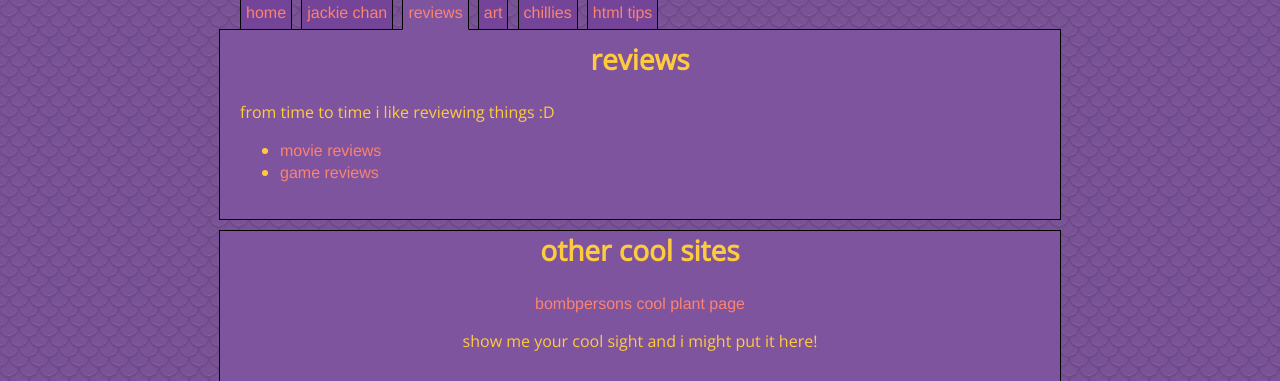
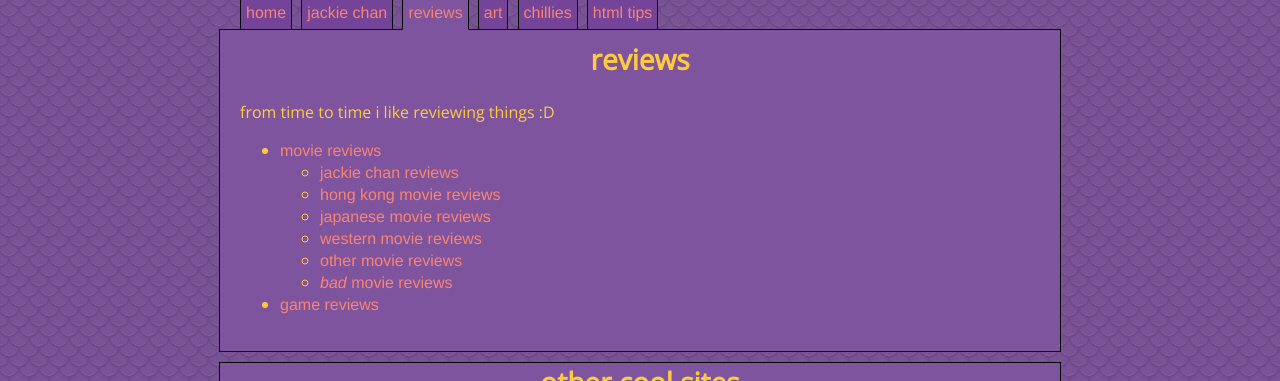
Before and after one commit to catchouli/rena.talkhaus.com, a Jekyll site: the page built from reviews.md, in a window 1280 px wide, cut to the strip 354-735 px from the top of the page. Built offline with Jekyll 4.4.1, drawn with Linux system fonts in a browser that asks for light colours.

Commit message:
add more reviews and update index layout to put about to one side

```diff
--- a/_config.yml
+++ b/_config.yml
@@ -20,6 +20,10 @@ defaults:
     values:
       section: reviews/movies/bad-movies
   - scope:
+      type: other-movies
+    values:
+      section: reviews/movies/other-movies
+  - scope:
       type: game-reviews
     values:
       section: reviews/games
@@ -33,4 +37,5 @@ collections:
   - jp-movies
   - bad-movies
   - western-movies
+  - other-movies
   - game-reviews
--- a/reviews.md
+++ b/reviews.md
@@ -7,4 +7,10 @@ permalink: /reviews/
 from time to time i like reviewing things :D
 
 * <a href="/reviews/movies/">movie reviews</a>
+  * <a href="/jackie/">jackie chan reviews</a>
+  * <a href="movies/hk-movies/">hong kong movie reviews</a>
+  * <a href="movies/jp-movies/">japanese movie reviews</a>
+  * <a href="movies/western-movies/">western movie reviews</a>
+  * <a href="movies/other-movies/">other movie reviews</a>
+  * <a href="movies/bad-movies/">*bad* movie reviews</a>
 * <a href="/reviews/games.html">game reviews</a>
```
Also changed, not shown: _collections/_hk-movies/carry-on-pickpocket.md (added, +9 -0 lines), _collections/_hk-movies/look-out-officer.md (added, +11 -0 lines), _collections/_hk-movies/mr-vampire.md (added, +11 -0 lines), _collections/_jackie-movies/first-strike.md (added, +11 -0 lines), _collections/_other-movies/ong-bak.md (added, +11 -0 lines), index.md (+15 -8 lines), reviews/movies.md (+1 -0 lines), reviews/movies/other-movies.md (added, +8 -0 lines).
